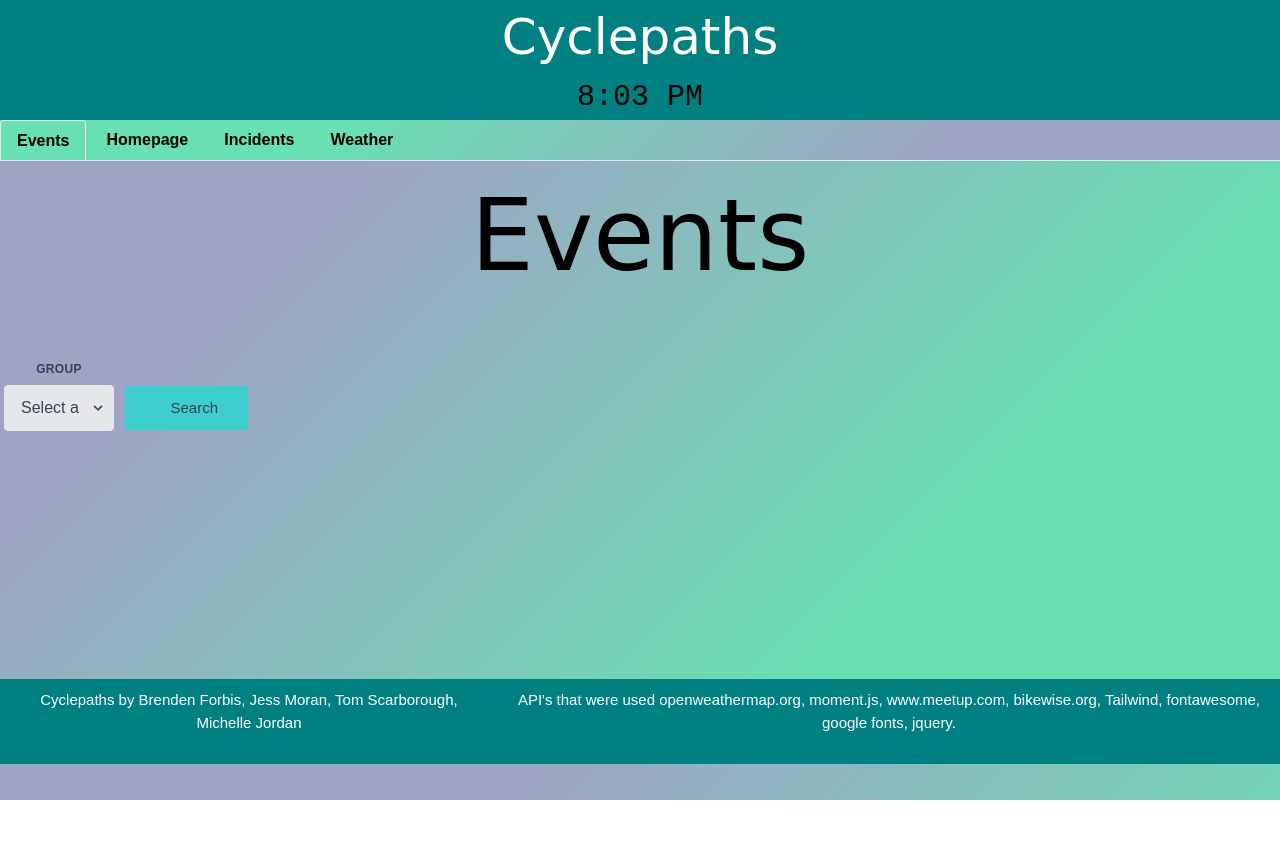
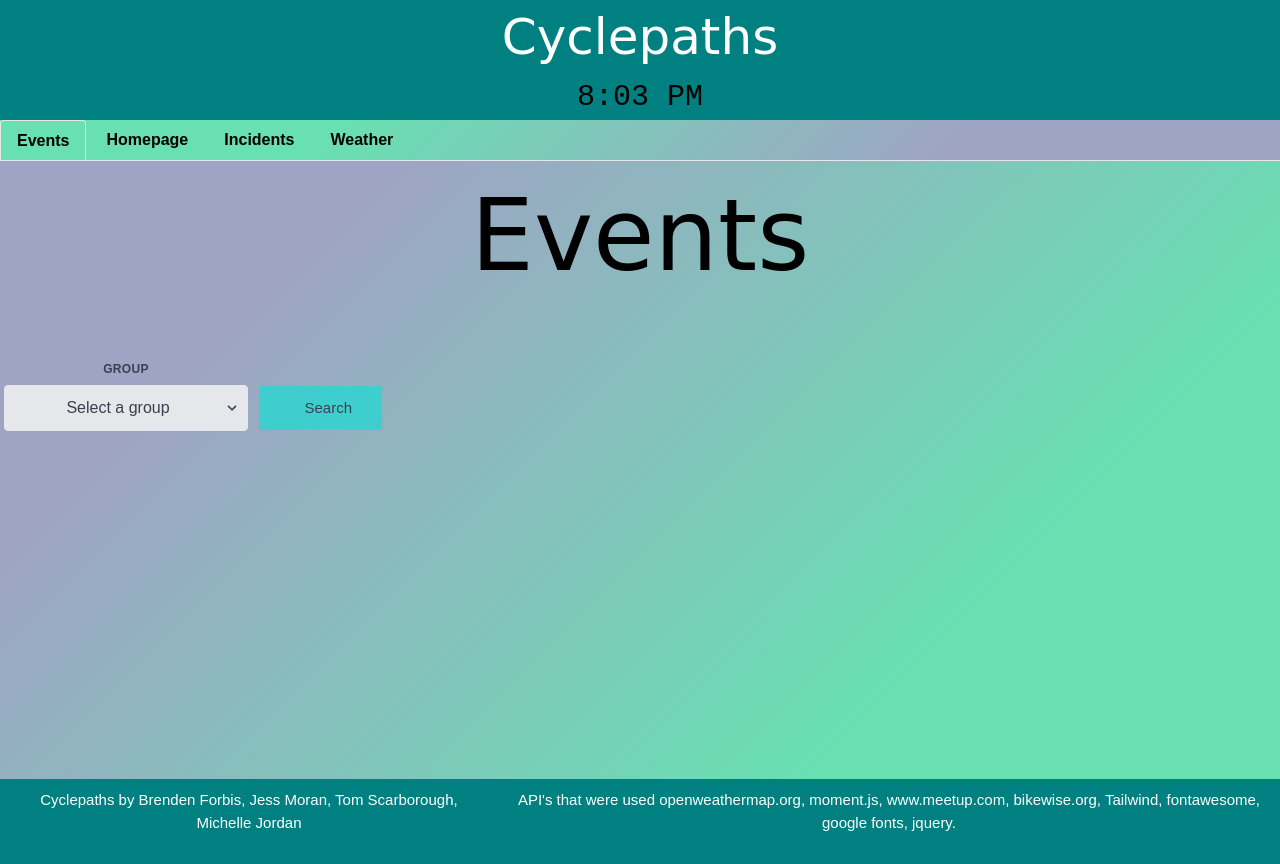
Before and after one commit to tmsmith1150/cyclepaths, a plain HTML site: page events.html in a window 1280 px wide. Before the commit the page ends 800 px from the top, so only its background shows below. Drawn offline with nearby package versions, Linux system fonts and the light colour scheme; a web font is replaced by a local one.

Commit message:
fix issues

```diff
--- a/events.html
+++ b/events.html
@@ -47,7 +47,7 @@
     <div class="grid-cols-2">
       <form class="w-full max-w-lg">
         <div class="flex flex-wrap -mx-3 mb-2">
-          <div class="w-full md:w-1/4 px-3 mb-6 md:mb-0">
+          <div class="w-full md:w-1/2 px-3 mb-6 md:mb-0">
             <label class="block uppercase tracking-wide text-gray-700 text-xs font-bold mb-2" for="grid-group">
               Group
             </label>
@@ -80,7 +80,7 @@
   <div id="groupDescription" class="m-5 text-center"></div>
   <div id="cardsContainer" class="grid grid-cols-3 gap-4 mx-5 my-12" style="padding-left: 0 !important;"></div>
 </div>
-<footer id="group" class="flex items-end">
+<footer id="group1" class="flex items-end">
   <p>Cyclepaths by Brenden Forbis, Jess Moran, Tom Scarborough, Michelle Jordan</p>
   <P>API's that were used openweathermap.org, moment.js, www.meetup.com, bikewise.org, Tailwind, fontawesome, google
     fonts, jquery. </p>
--- a/incidents.css
+++ b/incidents.css
@@ -192,3 +192,16 @@ p{
 
 
 }
+
+#group1{
+    margin-top: 250px;
+    text-align: center;
+    font-size: 15px;
+    font-family: 'Patua One', cursive;
+    background-color: teal;
+    color: white;
+    width: 100%;
+    padding-top: 10px;
+    padding-bottom: 10px;
+
+}
```
Also changed, not shown: incidents.html (+1 -1 lines), index.html (+0 -30 lines).
